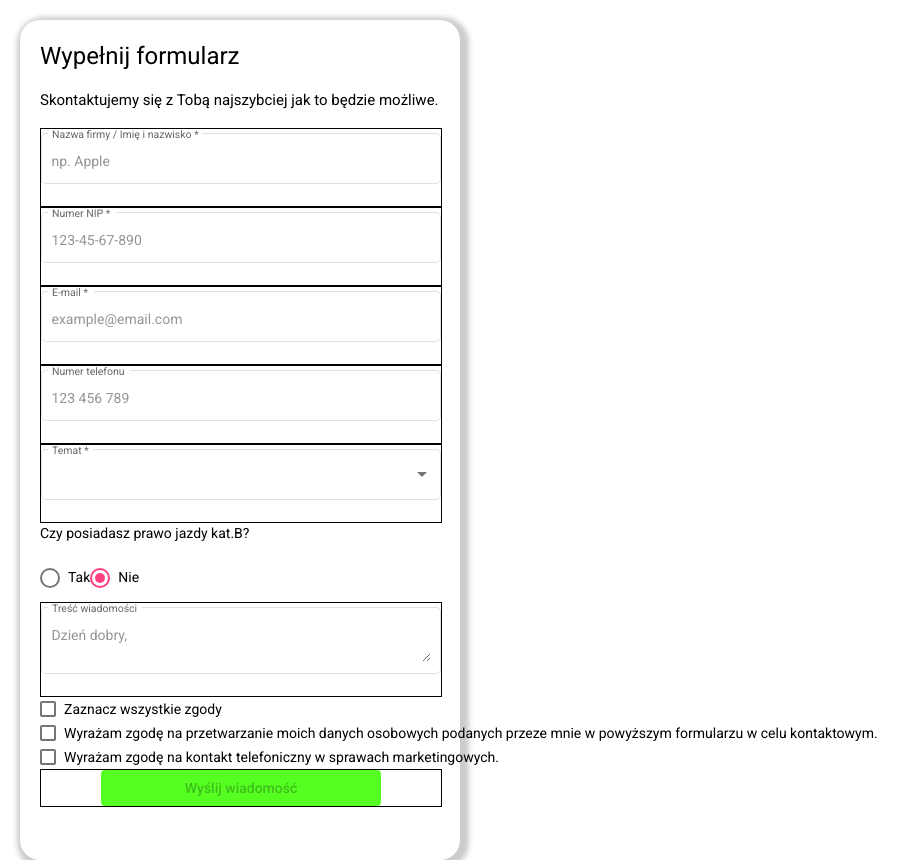
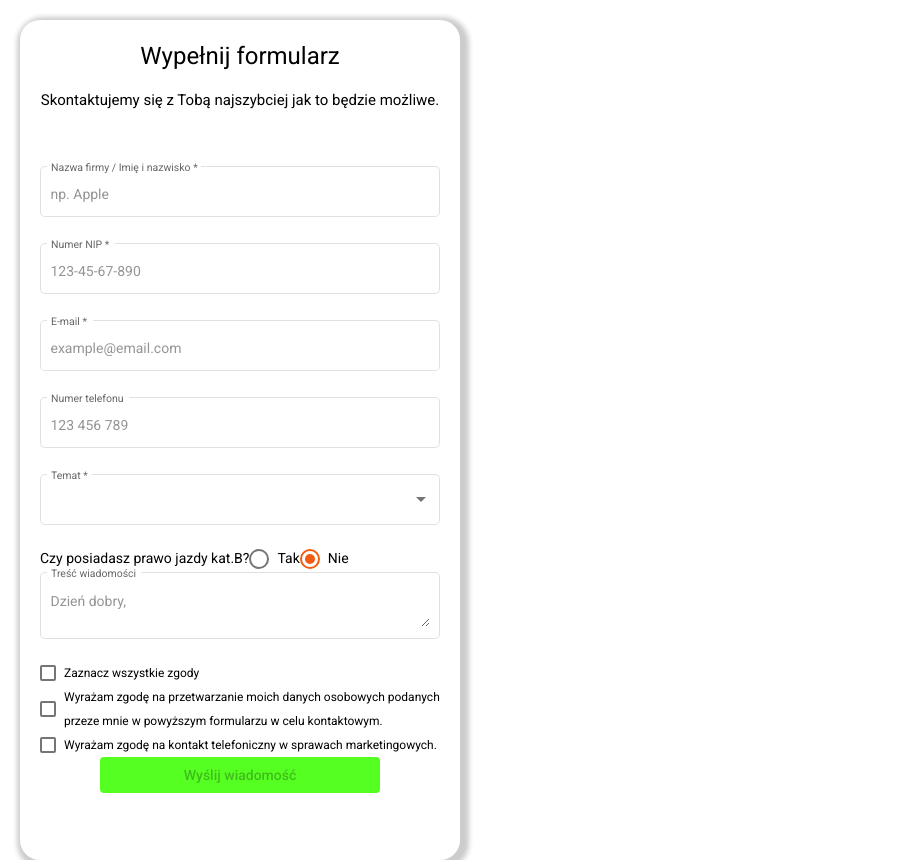
Before and after one commit to Brys49/trui-form, an Angular app: page / in a window 1280 px wide. Shown: the whole page, without its empty margins (0-922 px from the left). Built offline with nearby package versions, Linux system fonts and the light colour scheme.

Commit message:
setting custom color theme

```diff
--- a/src/app/form/form.component.sass
+++ b/src/app/form/form.component.sass
@@ -14,16 +14,38 @@
     flex-direction: column
     justify-content: center
 
-mat-form-field
-    border: 1px solid black
+.form-container
+
+
+.form
+
+
+.form-field
     width: 100%
 
-.form-field
-    border: 1px solid black
-    width: 100%
+.form-radio-group
+    font: 400 14px / 20px Roboto, "Helvetica Neue", sans-serif
+    font-size: inherit
+    font-weight: 400
+    line-height: 1.125
+    font-family: Roboto, "Helvetica Neue", sans-serif
+    letter-spacing: normal
+    display: inline-block
+    position: relative
+    text-align: left
+
+.form-checkboxes
+    font-size: 12px
+    white-space: normal !important
 
 h1
     width: 100%
+    text-align: center
+
+h4
+    width: 100%
+    text-align: center
+    margin-bottom: 50px
 
 .submit-button
     background-color: #55ff22
@@ -34,31 +56,5 @@ div.form-field
     display: flex
     justify-content: center
 
-.radio-group
-    font: 400 14px / 20px Roboto, "Helvetica Neue", sans-serif
-    font-size: inherit
-    font-weight: 400
-    line-height: 1.125
-    font-family: Roboto, "Helvetica Neue", sans-serif
-    letter-spacing: normal
-    display: inline-block
-    position: relative
-    text-align: left
-    border: 1px solid black
-    width: 100%
-
-mat-radio-group
-    font: 400 14px / 20px Roboto, "Helvetica Neue", sans-serif
-    font-size: inherit
-    font-weight: 400
-    line-height: 1.125
-    font-family: Roboto, "Helvetica Neue", sans-serif
-    letter-spacing: normal
-    text-align: left
-    border-top: 0.84375em solid transparent
-    display: block
-    position: relative
-    flex: auto
-    min-width: 0
-    width: 180px
-    padding: 1em 0 1em 0
+mat-label
+    font-size: 14px
--- a/src/custom-theme.scss
+++ b/src/custom-theme.scss
@@ -2,18 +2,93 @@
 // Custom Theming for Angular Material
 // For more information: https://material.angular.io/guide/theming
 @use '~@angular/material' as mat;
-// Plus imports for other components in your app.
+@import '~@angular/material/theming';
 
-// Include the common styles for Angular Material. We include this here so that you only
-// have to load a single css file for Angular Material in your app.
-// Be sure that you only ever include this mixin once!
-@include mat.core();
+// Be sure that you only ever include 'mat-core' mixin once!
+// it should not be included for each theme.
+@include mat-core();
 
+/* For use in src/lib/core/theming/_palette.scss */
+$md-primary: (
+    50 : #fdede3,
+    100 : #fbd1b8,
+    200 : #f9b289,
+    300 : #f6935a,
+    400 : #f47c36,
+    500 : #f26513,
+    600 : #f05d11,
+    700 : #ee530e,
+    800 : #ec490b,
+    900 : #e83706,
+    A100 : #ffffff,
+    A200 : #ffe3dd,
+    A400 : #ffb9aa,
+    A700 : #ffa391,
+    contrast: (
+        50 : #000000,
+        100 : #000000,
+        200 : #000000,
+        300 : #000000,
+        400 : #000000,
+        500 : #000000,
+        600 : #000000,
+        700 : #ffffff,
+        800 : #ffffff,
+        900 : #ffffff,
+        A100 : #000000,
+        A200 : #000000,
+        A400 : #000000,
+        A700 : #000000,
+    )
+);
+
+$md-accent: (
+    50 : #e8fae9,
+    100 : #c5f4c8,
+    200 : #9eeca3,
+    300 : #77e47e,
+    400 : #5adf63,
+    500 : #3dd947,
+    600 : #37d540,
+    700 : #2fcf37,
+    800 : #27ca2f,
+    900 : #1ac020,
+    A100 : #f5fff5,
+    A200 : #c2ffc4,
+    A400 : #8fff92,
+    A700 : #75ff79,
+    contrast: (
+        50 : #000000,
+        100 : #000000,
+        200 : #000000,
+        300 : #000000,
+        400 : #000000,
+        500 : #000000,
+        600 : #000000,
+        700 : #000000,
+        800 : #000000,
+        900 : #ffffff,
+        A100 : #000000,
+        A200 : #000000,
+        A400 : #000000,
+        A700 : #000000,
+    )
+);
+
+// mandatory stuff for theming
+$bv-palette-primary: mat-palette($md-primary);
+$bv-palette-accent:  mat-palette($md-accent);
+
+// include the custom theme components into a theme object
+$bv-theme: mat-light-theme($bv-palette-primary, $bv-palette-accent);
+
+// include the custom theme object into the angular material theme
+@include angular-material-theme($bv-theme);
 // Define the palettes for your theme using the Material Design palettes available in palette.scss
 // (imported above). For each palette, you can optionally specify a default, lighter, and darker
 // hue. Available color palettes: https://material.io/design/color/
-$trui-form-primary: mat.define-palette(mat.$indigo-palette);
-$trui-form-accent: mat.define-palette(mat.$pink-palette, A200, A100, A400);
+$trui-form-primary: mat.define-palette($md-primary);
+$trui-form-accent: mat.define-palette($md-primary, 600, 700, 800);
 
 // The warn palette is optional (defaults to red).
 $trui-form-warn: mat.define-palette(mat.$red-palette);
--- a/src/styles.sass
+++ b/src/styles.sass
@@ -1 +1,3 @@
 /* You can add global styles to this file, and also import other style files */
+.mat-checkbox-layout
+  white-space: normal !important
```
